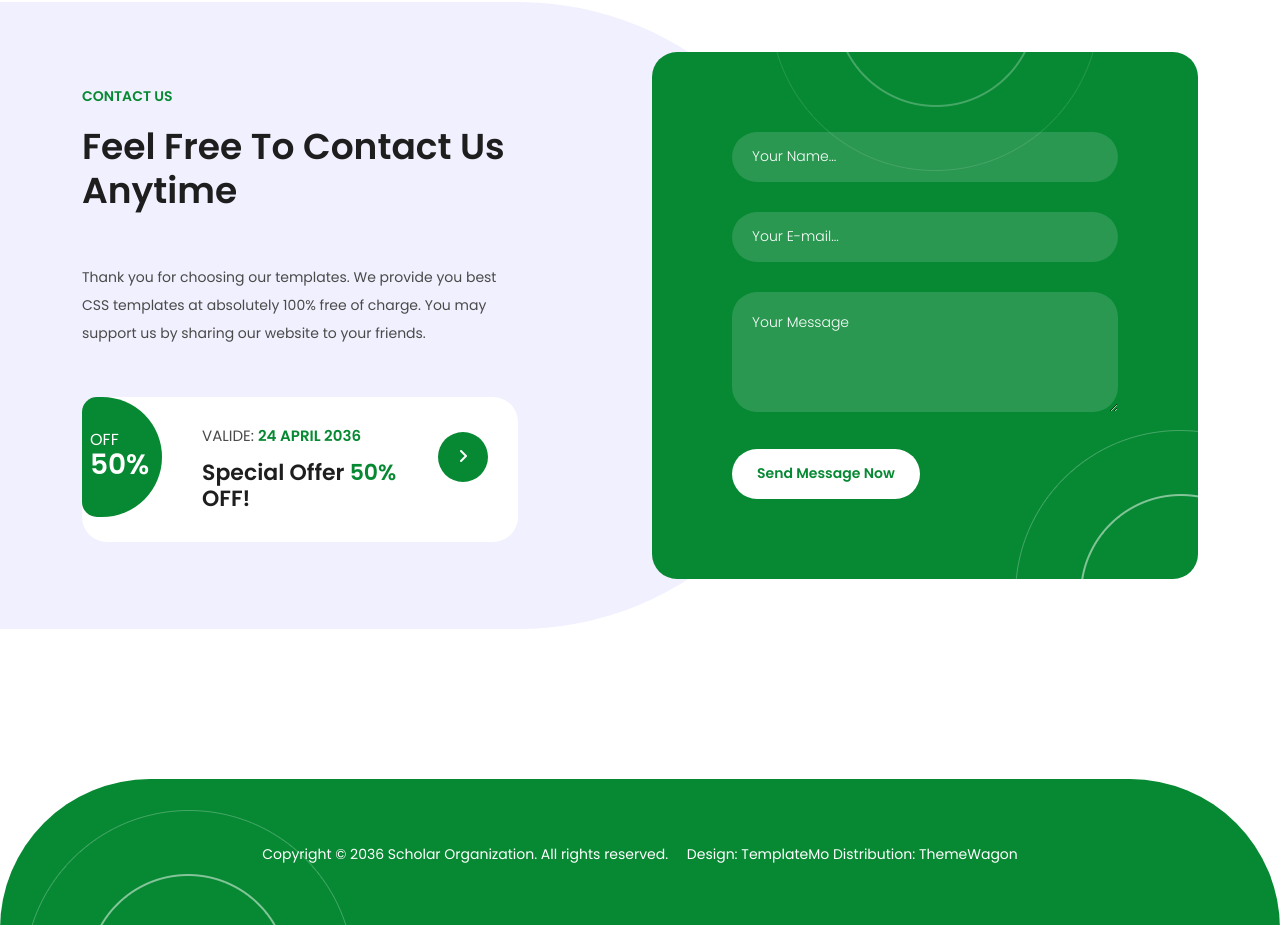
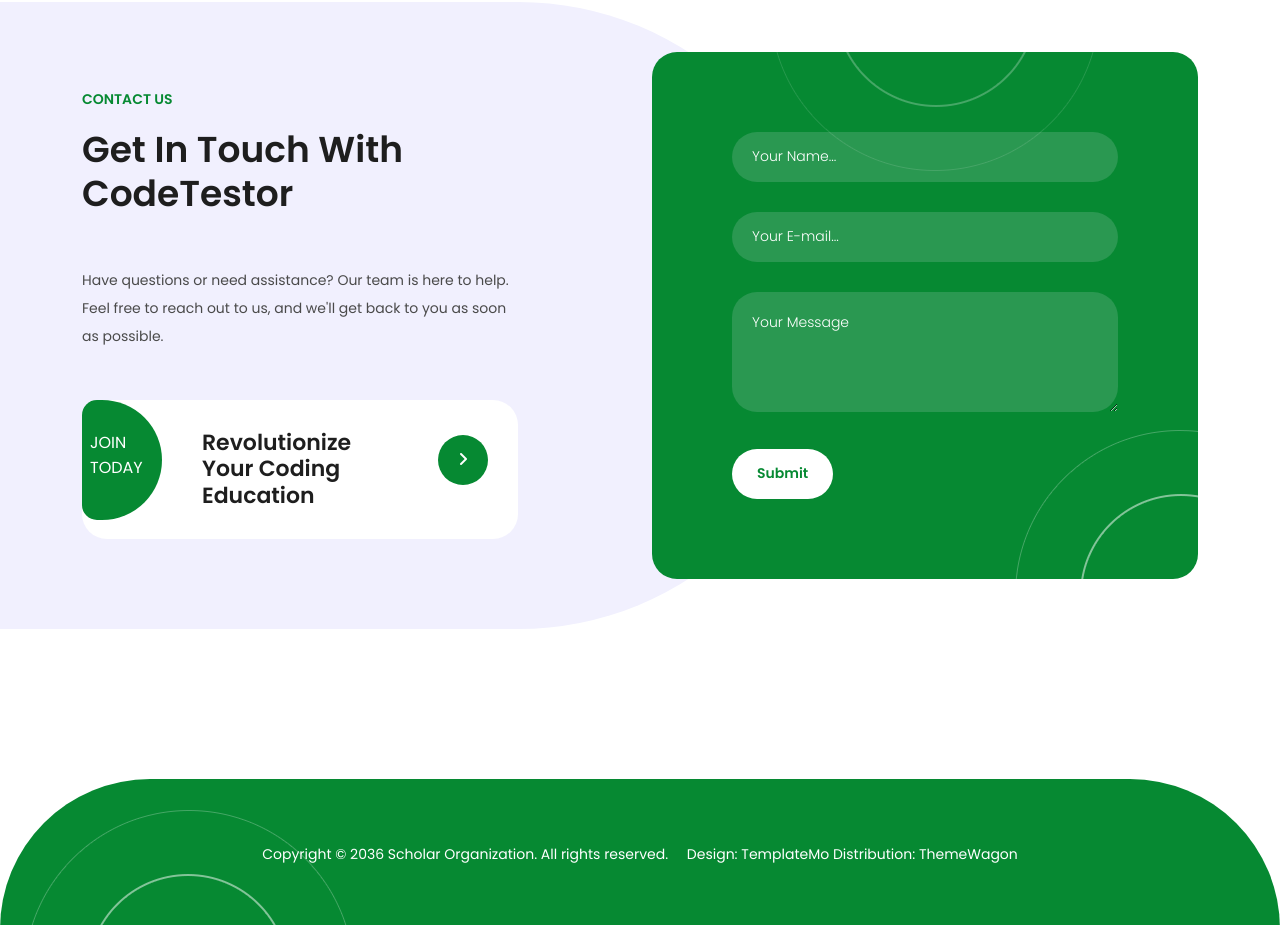
Before and after one commit to Duade10/codetestor, a plain HTML site: page frontend/landingpage/index.html in a window 1280 px wide. Shown: the part 5660-6585 px from the top of the page. Drawn offline with nearby package versions, Linux system fonts and the light colour scheme.

Commit message:
Updated Contact Us Content

```diff
--- a/frontend/landingpage/index.html
+++ b/frontend/landingpage/index.html
@@ -550,16 +550,15 @@
   <div class="contact-us section" id="contact">
     <div class="container">
       <div class="row">
-        <div class="col-lg-6  align-self-center">
+        <div class="col-lg-6 align-self-center">
           <div class="section-heading">
             <h6>Contact Us</h6>
-            <h2>Feel free to contact us anytime</h2>
-            <p>Thank you for choosing our templates. We provide you best CSS templates at absolutely 100% free of
-              charge. You may support us by sharing our website to your friends.</p>
+            <h2>Get in Touch with CodeTestor</h2>
+            <p>Have questions or need assistance? Our team is here to help. Feel free to reach out to us, and we'll get
+              back to you as soon as possible.</p>
             <div class="special-offer">
-              <span class="offer">off<br><em>50%</em></span>
-              <h6>Valide: <em>24 April 2036</em></h6>
-              <h4>Special Offer <em>50%</em> OFF!</h4>
+              <span class="offer">Join<br>Today</span>
+              <h4>Revolutionize Your Coding Education</h4>
               <a href="#"><i class="fa fa-angle-right"></i></a>
             </div>
           </div>
@@ -575,7 +574,7 @@
                 </div>
                 <div class="col-lg-12">
                   <fieldset>
-                    <input type="text" name="email" id="email" pattern="[^ @]*@[^ @]*" placeholder="Your E-mail..."
+                    <input type="email" name="email" id="email" pattern="[^ @]*@[^ @]*" placeholder="Your E-mail..."
                       required="">
                   </fieldset>
                 </div>
@@ -586,7 +585,7 @@
                 </div>
                 <div class="col-lg-12">
                   <fieldset>
-                    <button type="submit" id="form-submit" class="orange-button">Send Message Now</button>
+                    <button type="submit" id="form-submit" class="orange-button">Submit</button>
                   </fieldset>
                 </div>
               </div>
```
